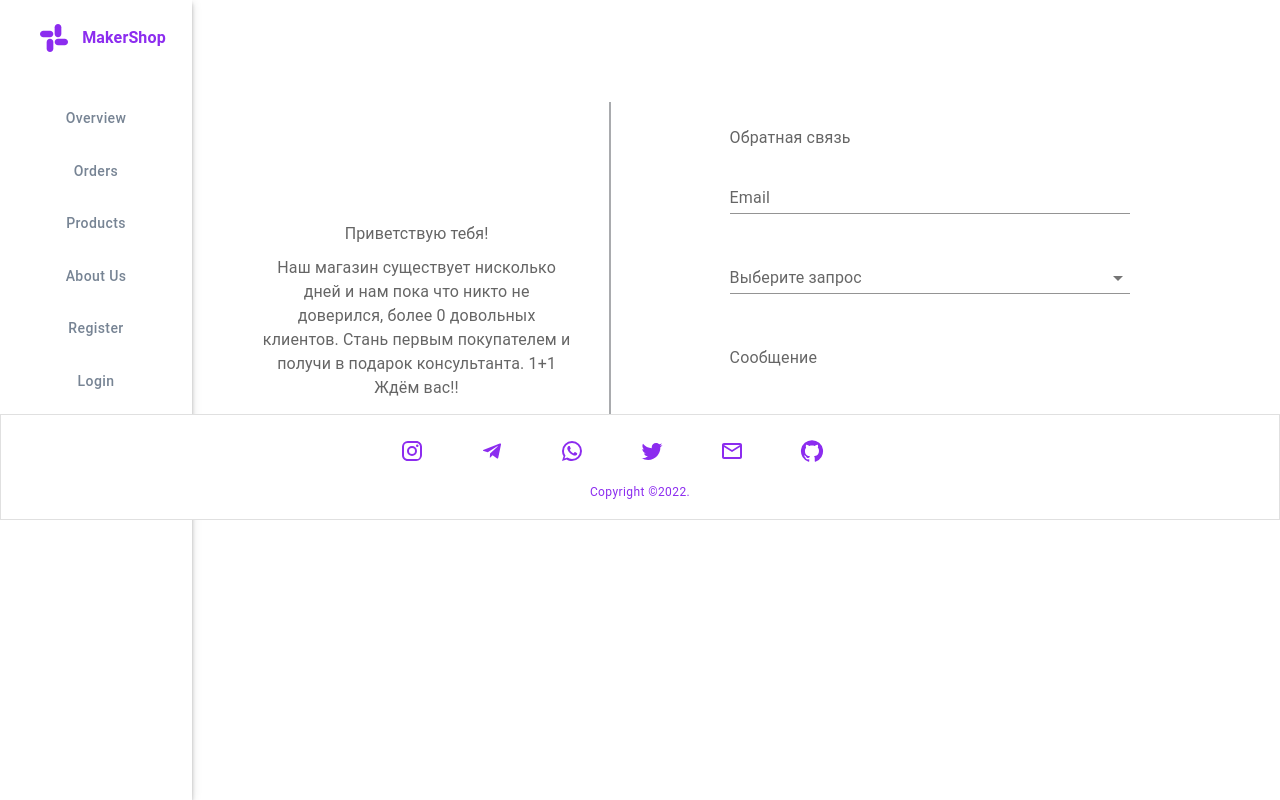
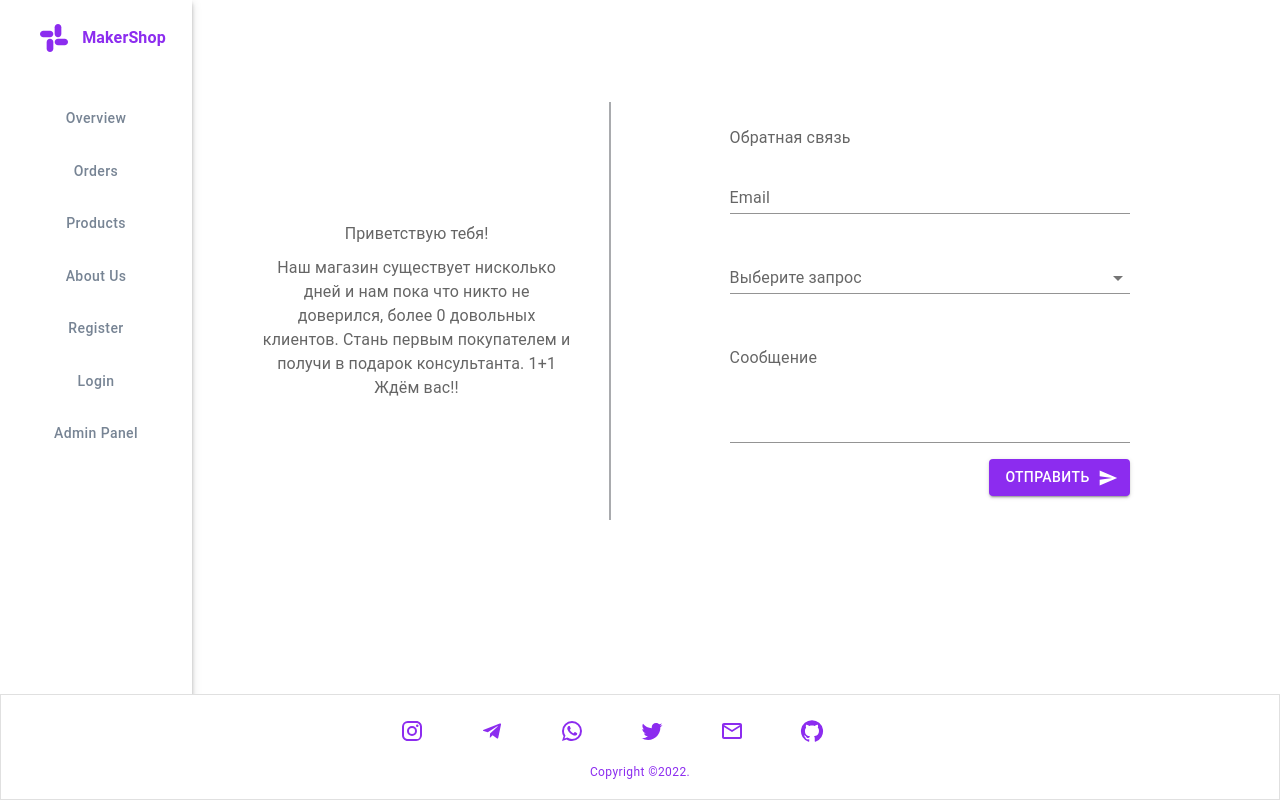
Before and after one commit to badoalmaz/project_with_mentor_java_post_scriptum, a React (Create React App) app: page /about in a window 1280 px wide. Built offline with nearby package versions, Linux system fonts and the light colour scheme.

Commit message:
footer fixed second(last) time

```diff
--- a/src/App.js
+++ b/src/App.js
@@ -12,7 +12,7 @@ function App() {
       <AuthContextProvider>
         <ProductContextProvider>
           <CartContextProvider>
-            <Box sx={{width: '100%', display: 'flex', justifyContent: 'center', position: 'relative'}}>
+            <Box sx={{width: '100%', minHeight: '100vh', display: 'flex', justifyContent: 'center', position: 'relative'}}>
               <Box sx={{width: '15%'}}>
                 <Navbar />
               </Box>
```
